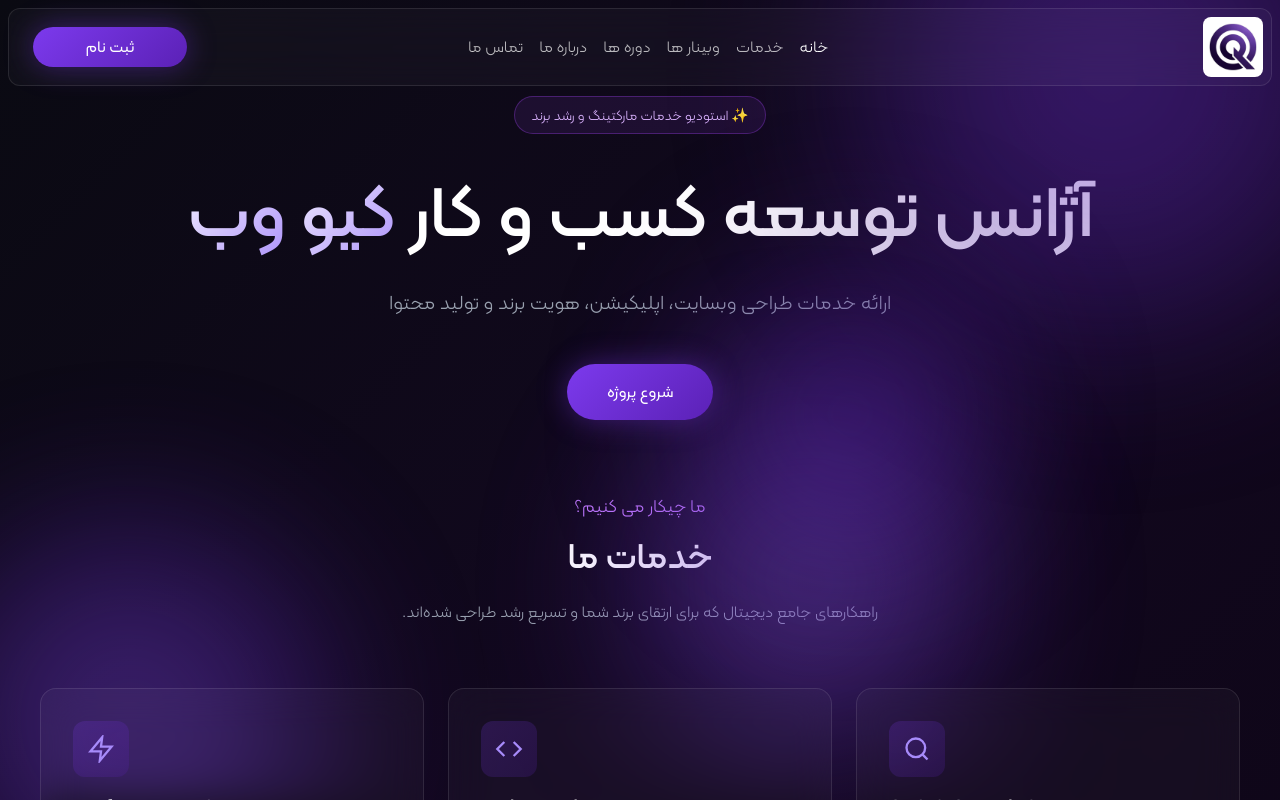
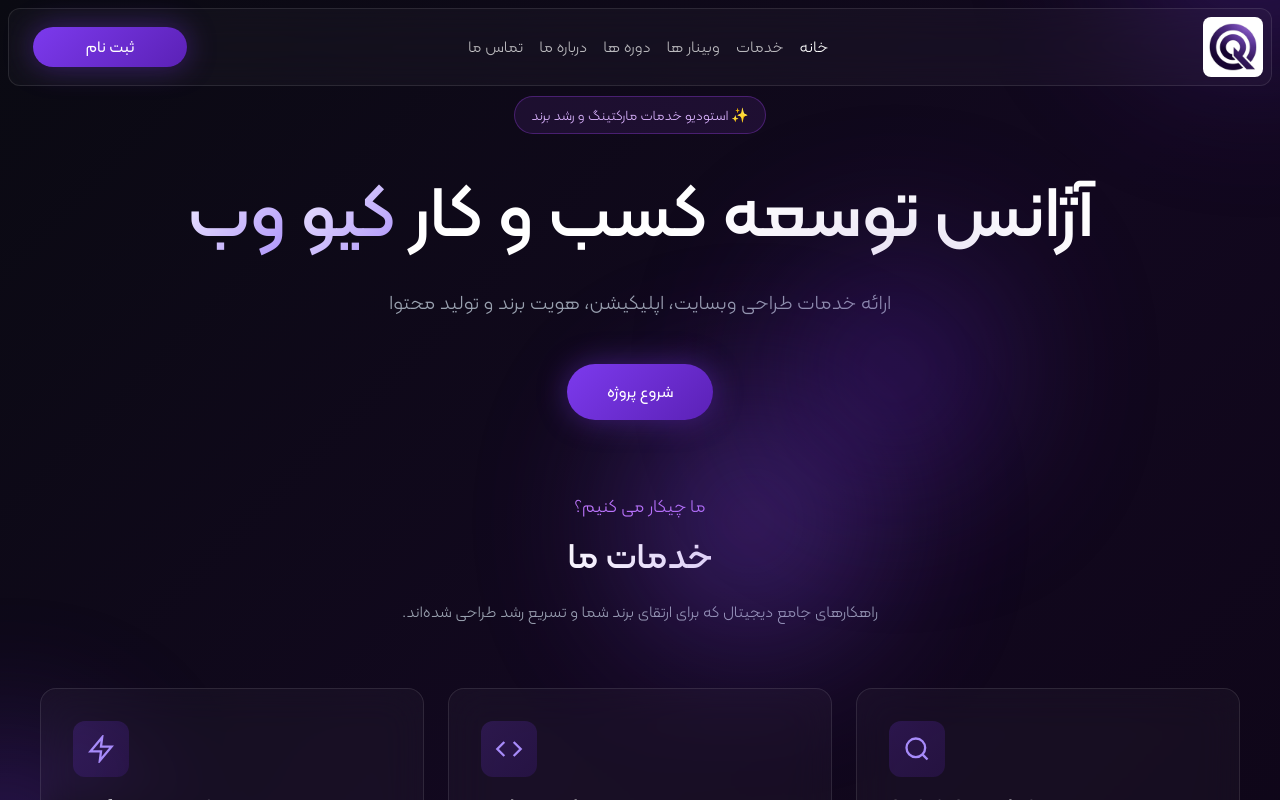
Before and after one commit to hossain-yzdani/qweb-agency, a Next.js app: page / in a window 1280 px wide. Shown: the top 800 px of the page. Built offline with nearby package versions, Linux system fonts and the light colour scheme.

Commit message:
fix background color

```diff
--- a/app/globals.css
+++ b/app/globals.css
@@ -78,8 +78,6 @@ body {
 }
 
 .blob-1 {
-  width: 600px;
-  height: 600px;
   background: radial-gradient(circle, #7c3aed 0%, #4c1d95 50%, transparent 70%);
   top: -200px;
   right: -100px;
@@ -87,8 +85,6 @@ body {
 }
 
 .blob-2 {
-  width: 500px;
-  height: 500px;
   background: radial-gradient(circle, #8b5cf6 0%, #5b21b6 50%, transparent 70%);
   bottom: -150px;
   left: -100px;
@@ -96,8 +92,6 @@ body {
 }
 
 .blob-3 {
-  width: 400px;
-  height: 400px;
   background: radial-gradient(circle, #a78bfa 0%, #6d28d9 50%, transparent 70%);
   top: 50%;
   left: 50%;
@@ -106,8 +100,6 @@ body {
 }
 
 .blob-4 {
-  width: 350px;
-  height: 350px;
   background: radial-gradient(circle, #7c3aed 0%, #4c1d95 50%, transparent 70%);
   top: 30%;
   right: 20%;
--- a/app/layout.tsx
+++ b/app/layout.tsx
@@ -41,10 +41,10 @@ export default function RootLayout({
         className={`${myFont.className} font-sans antialiased`}
       >
         <div className="blob-container">
-          <div className="blob blob-1"></div>
-          <div className="blob blob-2"></div>
-          <div className="blob blob-3"></div>
-          <div className="blob blob-4"></div>
+          <div className="blob blob-1 w-50 h-50 lg:w-75 lg:h-75"></div>
+          <div className="blob blob-2 w-37.5 h-37.5 lg:w-62.5 lg:h-62.5"></div>
+          <div className="blob blob-3 w-45 h-45 lg:w-70 lg:h-70"></div>
+          <div className="blob blob-4 w-40 h-40 lg:w-65 lg:h-65"></div>
         </div>
         <Header />
         <main className="mt-20 text-black">
```
